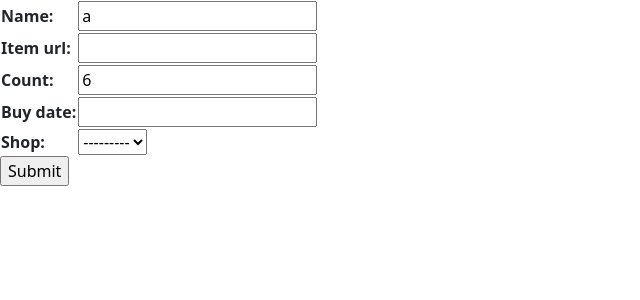
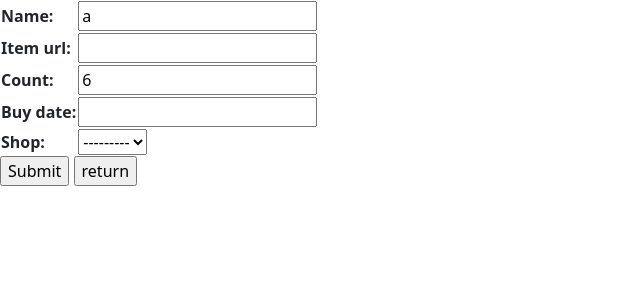
Before and after one commit to t20cs025/ledger, a Django app: page /shoppinglist/edit/1 in a window 1280 px wide. Shown: the part 40-340 px from the top of the page, without its empty margins (0-640 px from the left). Run offline with Django 3.2, Linux system fonts and the light colour scheme; data comes from the database, SQL or seed files in the repository; data that the repository does not hold is empty; some libraries are stand-ins or nearby versions.

Commit message:
[add] 編集画面に戻る機能追加

```diff
--- a/shoppinglist/templates/shoppinglist/item_edit.html
+++ b/shoppinglist/templates/shoppinglist/item_edit.html
@@ -11,5 +11,6 @@
 {{ form.as_table }}
 </table>
 <input type="submit"/>
+<a href="{{request.META.HTTP_REFERER}}"><input type="button" value="return"></a>
 </form>
 {% endblock %}
```
